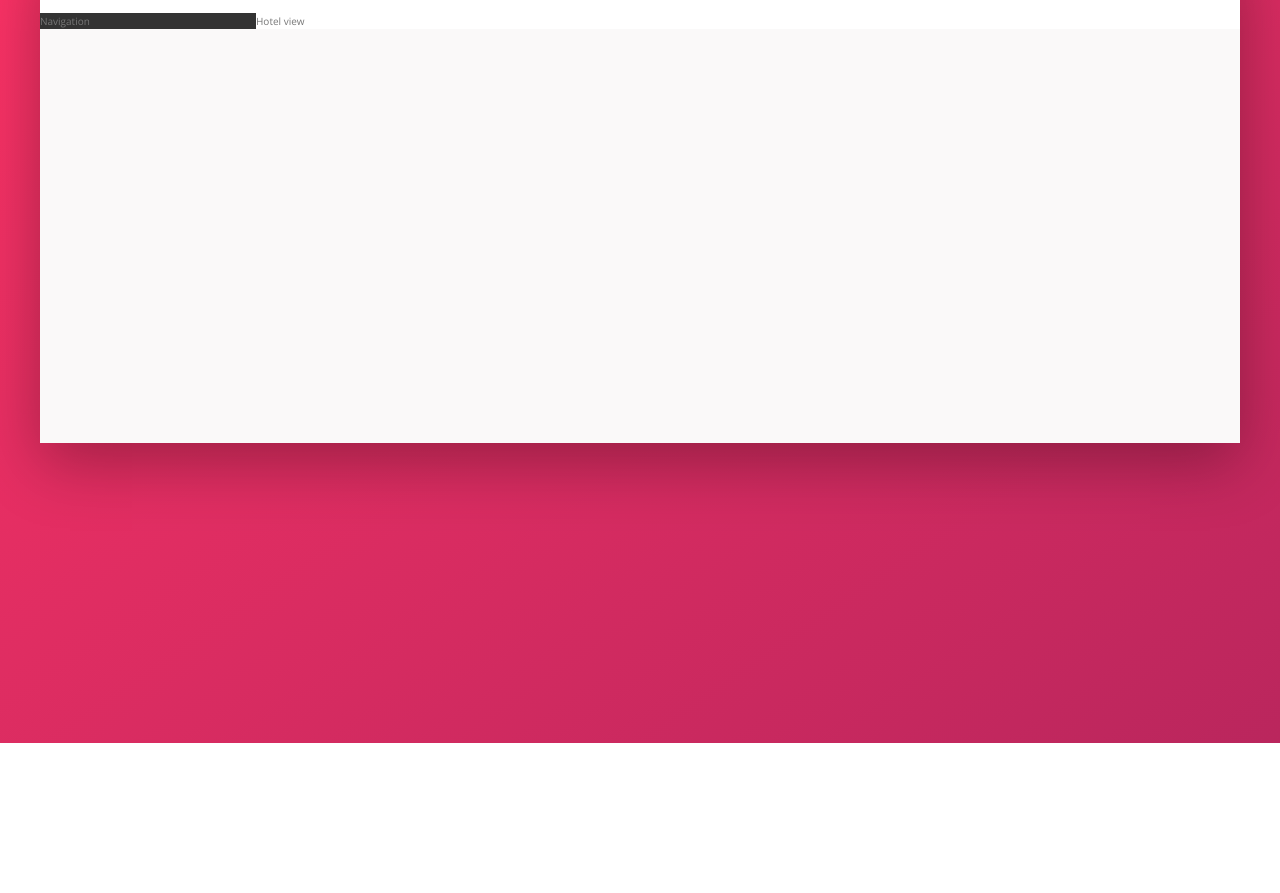
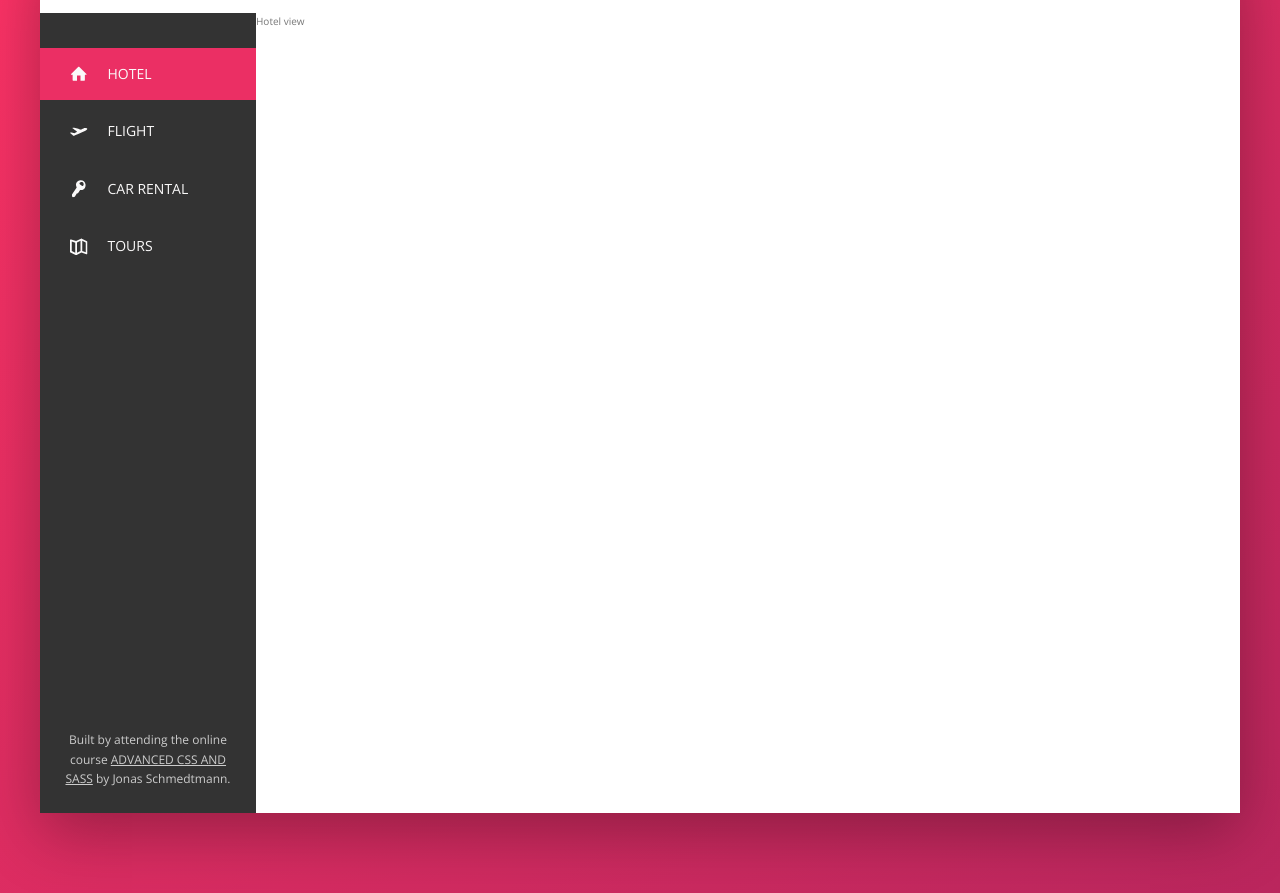
Before and after one commit to Jascha-Biederstedt/trillo, a website: page index.html in a window 1280 px wide. Shown: the part 137-1030 px from the top of the page. Before the commit the page ends 880 px from the top, so only its background shows below. Drawn offline with nearby package versions, Linux system fonts and the light colour scheme.

Commit message:
Build the navigation

```diff
--- a/index.html
+++ b/index.html
@@ -48,7 +48,47 @@
 
             <div class="content">
                 <nav class="sidebar">
-                    Navigation
+
+                    <ul class="side-nav">
+                        <li class="side-nav__item side-nav__item--active">
+                            <a href="#" class="side-nav__link">
+                                <svg class="side-nav__icon">
+                                    <use xlink:href="img/sprite.svg#icon-home"></use>
+                                </svg>
+                                <span>Hotel</span>
+                            </a>
+                        </li>
+                        <li class="side-nav__item">
+                            <a href="#" class="side-nav__link">
+                                <svg class="side-nav__icon">
+                                    <use xlink:href="img/sprite.svg#icon-aircraft-take-off"></use>
+                                </svg>
+                                <span>Flight</span>
+                            </a>
+                        </li>
+                        <li class="side-nav__item">
+                            <a href="#" class="side-nav__link">
+                                <svg class="side-nav__icon">
+                                    <use xlink:href="img/sprite.svg#icon-key"></use>
+                                </svg>
+                                <span>Car rental</span>
+                            </a>
+                        </li>
+                        <li class="side-nav__item">
+                            <a href="#" class="side-nav__link">
+                                <svg class="side-nav__icon">
+                                    <use xlink:href="img/sprite.svg#icon-map"></use>
+                                </svg>
+                                <span>Tours</span>
+                            </a>
+                        </li>
+                    </ul>
+
+                    <div class="legal">
+                        Built by attending the online course
+                        <a href="https://www.udemy.com/course/advanced-css-and-sass/">Advanced CSS and SASS</a>
+                        by Jonas Schmedtmann.
+                    </div>
                 </nav>
 
                 <main class="hotel-view">
--- a/sass/_components.scss
+++ b/sass/_components.scss
@@ -111,3 +111,85 @@
         margin-right: 1rem;
     }
 }
+
+// SIDE NAVIGATION
+
+.side-nav {
+    font-size: 1.4rem;
+    list-style: none;
+    margin-top: 3.5rem;
+
+    &__item {
+        position: relative;
+
+        &:not(:last-child) {
+            margin-bottom: .5rem;
+        }
+
+        &::before {
+            content: "";
+            position: absolute;
+            top: 0;
+            left: 0;
+            height: 100%;
+            width: 3px;
+            background-color: var(--color-primary);
+            transform: scaleY(0);
+            transition: transform .2s,
+                        width .4s cubic-bezier(1,0,0,1) .2s,
+                        background-color .1s;
+        }
+
+        &:hover::before,
+        &--active::before {
+            transform: scaleY(1);
+            width: 100%;
+        }
+
+        &:active::before {
+            background-color: var(--color-primary-light);
+        }
+    }
+
+    &__link:link,
+    &__link:visited {
+        color: var(--color-grey-light-1);
+        text-decoration: none;
+        text-transform: uppercase;
+        display: block;
+        padding: 1.5rem 3rem;
+        position: relative;
+        z-index: 10;
+
+        display: flex;
+        align-items: center;
+    }
+
+    &__icon {
+        width: 1.75rem;
+        height: 1.75rem;
+        margin-right: 2rem;
+        fill: currentColor;
+    }
+}
+
+// LEGAL TEXT
+
+.legal {
+    font-size: 1.2rem;
+    text-align: center;
+    padding: 2.5rem;
+    color: var(--color-grey-light-4);
+
+    & a:link,
+    & a:visited {
+        text-transform: uppercase;
+        color: inherit;
+        transition: all .2s;
+    }
+
+    & a:hover,
+    & a:active {
+        color: var(--color-primary);
+    }
+}
--- a/sass/_layout.scss
+++ b/sass/_layout.scss
@@ -24,9 +24,15 @@
 .sidebar {
     background-color: var(--color-grey-dark-1);
     flex: 0 0 18%;
+
+    display: flex;
+    flex-direction: column;
+    justify-content: space-between;
 }
 
 .hotel-view {
     background-color: #fff;
     flex: 1;
+
+    height: 80rem;
 }
```
Also changed, not shown: css/style.css.
